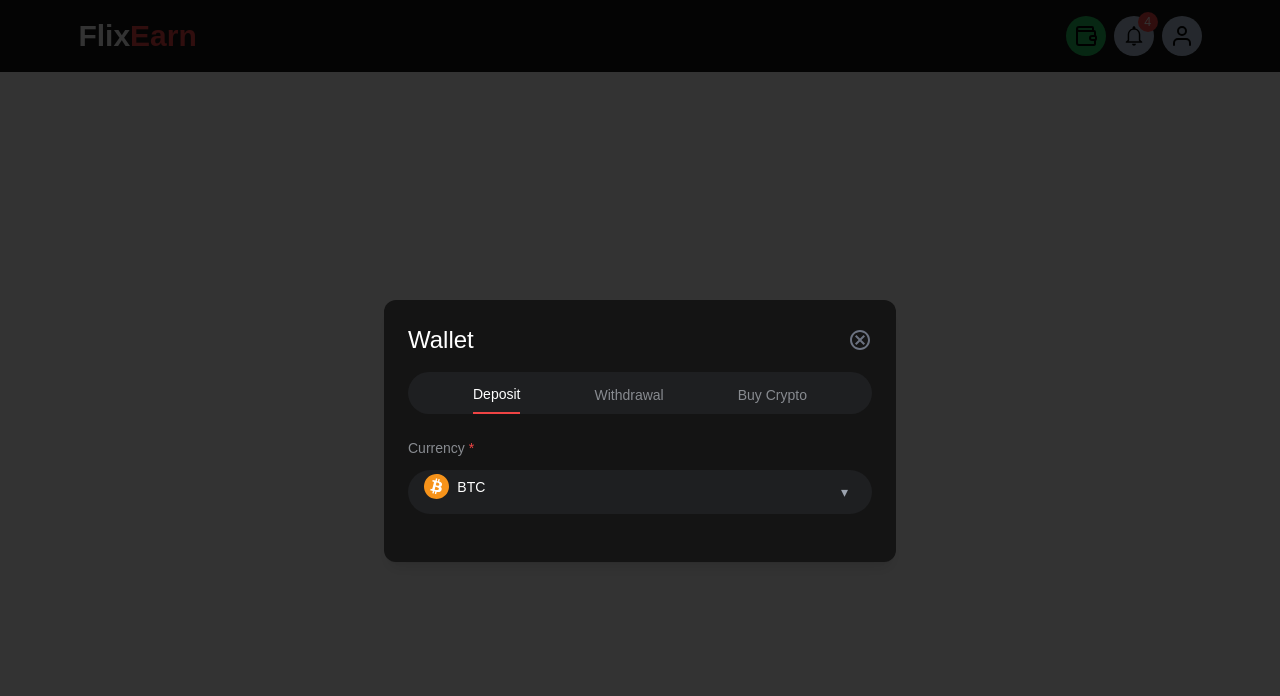
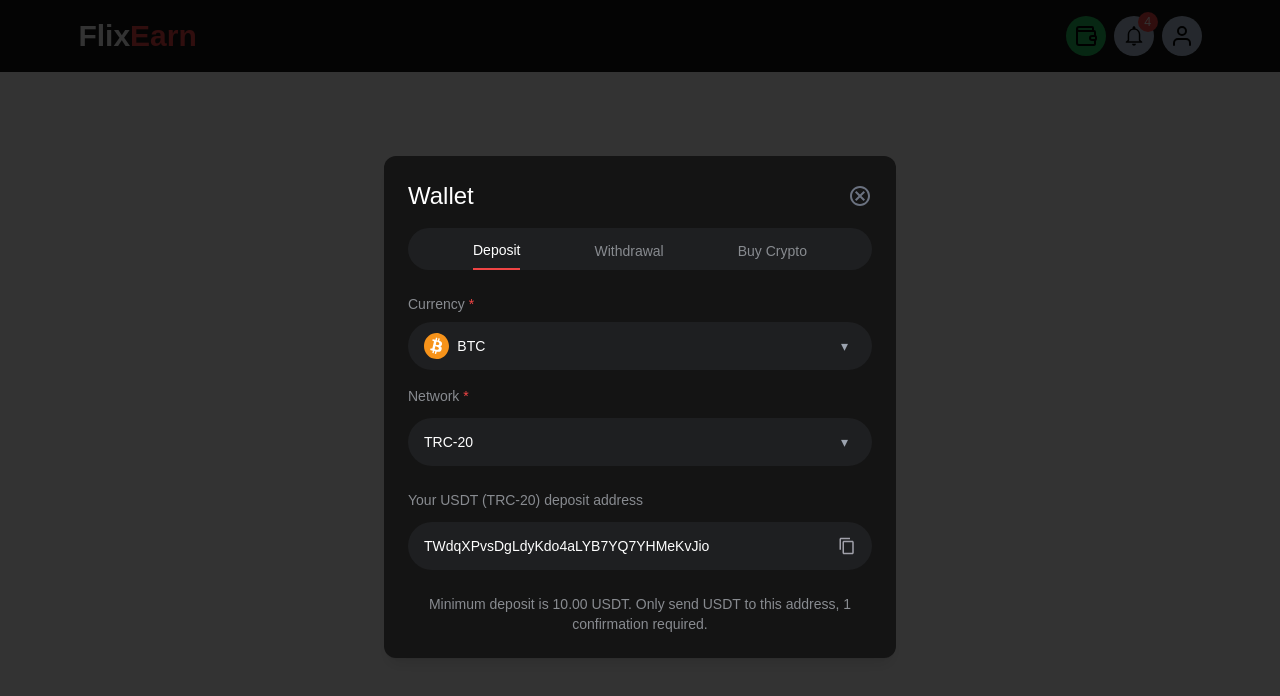
Before and after one commit to boyalonexr/flixEarn, a React (Vite) app: page / in a window 1280 px wide. Both pictures are taken after a click on the button 1085 px from the left and 36 px from the top of the page. Shown: the top 696 px of the page. Built offline with nearby package versions, Linux system fonts and the light colour scheme; a web font is replaced by a local one.

Commit message:
finished the wallet-deposit section

```diff
--- a/src/Components/Wallet.jsx
+++ b/src/Components/Wallet.jsx
@@ -7,6 +7,7 @@
 import ltc from '../assets/currencies/ltc.svg'
 import usdc from '../assets/currencies/usdc.svg'
 import doge from '../assets/currencies/doge.svg'
+import { MdContentCopy } from "react-icons/md";
 
 const cryptoOptions = [
   {icon: btc, name: 'BTC' },
@@ -15,12 +16,23 @@
   {icon: usdc, name: 'USDC'},
   {icon: usdt, name: 'USDT'},
   {icon: doge, name: 'DOGE' },
+]
 
-]
+const networkOptions = [
+  { name: 'TRC-20' },
+  { name: 'ERC-20' },
+  { name: 'BEP-20' },
+];
+
+
 function Wallet({ toogleActive }) {
   const [activeWallet, setActiveWallet] = useState("deposit");
   const [selected, setSelected] = useState(cryptoOptions[0])
+  const [selectedNetwork, setSelectedNetwork] = useState(networkOptions[0])
   const [ open, setOpen ] = useState(null)
+  const address = "TWdqXPvsDgLdyKdo4aLYB7YQ7YHMeKvJio";
+  const [copied, setCopied ] = useState(false)
+
 
   const setActiveWalletType = (type) => {
     setActiveWallet(type);
@@ -30,6 +42,11 @@
     setOpen(prev => ( prev === type ? null : type ))
   }
 
+  const handleCopy = () => {
+    navigator.clipboard.writeText(address);
+    setCopied(true);
+    setTimeout(()=> setCopied(false), 2000);
+  }
 
   return (
     <>
@@ -43,7 +60,7 @@
         exit={{ opacity: 0, y: 0 }}
         transition={{ duration: 0.5, ease: 'easeInOut' }}
         viewport={{ once: true }}
-        className="fixed top-1/4 left-0 right-0 bg-[#141414] z-20 text-white p-6 font-reddit rounded-xl shadow-lg w-[95%] mx-auto max-w-lg">
+        className="fixed left-0 right-0 bg-[#141414] z-20 text-white p-6 font-reddit rounded-xl shadow-lg w-[95%] mx-auto max-w-lg">
         <div className="flex justify-between items-center mb-4">
           <h1 className="text-2xl">Wallet</h1>
           <button onClick={() => toogleActive(false)} className="text-2xl text-gray-500">
@@ -85,6 +102,7 @@
 
         {/* Animated content area */}
         <div className="relative mt-6 min-h-[100px] text-sm text-[#888b90]">
+
           {activeWallet === "deposit" && (
             <div className="transition-all duration-300 animate-fade-in">
               <p>Currency <span className="text-red-500">*</span></p>
@@ -92,7 +110,7 @@
               <button
                 onClick={()=> toogleOpen('currency')}
                 className={
-                  `flex item transition-all duration-500 justify-between w-full bg-[#1e1f21] px-4 py-1 mt-3 text-white rounded-full
+                  `flex items-center transition-all duration-500 justify-between w-full bg-[#1e1f21] px-4 h-12 mt-2 text-white rounded-full
                   ${ open === 'currency' ? 'border-red-500 border' : ''}`}>
                 <span className="flex items-center gap-2">
                   <img className="w-1/3" src={selected.icon} alt="" />
@@ -104,19 +122,67 @@
                 </span>
               </button>
 
-              {open &&
-              <div className="absolute max-h-40 w-full bg-[#141414] border overflow-y-scroll scrollbar-thin scrollbar-thumb-red-700 scrollbar-track-transparent border-zinc-700 rounded-lg mt-0.5 text-white px-4 pr-4 custom-scrollbar">
+               <p className="mt-4">Network <span className="text-red-500">*</span></p>
+              <button
+                onClick={()=> toogleOpen('network')}
+                className={
+                  `flex items-center transition-all duration-500 justify-between w-full bg-[#1e1f21] h-12 px-4 mt-3 text-white rounded-full
+                  ${ open === 'network' ? 'border-red-500 border' : ''}`}>
+                <p className="capitalize">{selectedNetwork.name}</p>
+
+                <span className={`p-2 ${open === 'network' ? 'text-red-500' : 'text-gray-400'}`}>
+                  &#9662;
+                </span>
+              </button>
+
+              <div className="w-full relative">
+               { copied && <span
+                  className="absolute -top-2 right-0 bg-[#27272a] text-xs px-3 py-1.5 rounded-full text-white shadow-lg animate-fade-in tooltip-copied">
+                  Copied!
+                </span>}
+
+                 <p className="mt-6">Your USDT (TRC-20) deposit address</p>
+              <button
+                onClick={handleCopy}
+                className="
+                  flex items-center transition-all duration-500 justify-between w-full bg-[#1e1f21] h-12 px-4 mt-3 text-white rounded-full" >
+                    <p>{address}</p>
+                    <MdContentCopy className={`text-lg ${copied ? 'text-red-500' : 'text-zinc-400'}`} />
+              </button>
+              </div>
+
+                <p className="mt-6 text-center">Minimum deposit is 10.00 USDT. Only send USDT to this address, 1 confirmation required.</p>
+
+              {open === 'currency' &&
+              <div className="absolute top-1/4 -mt-1 max-h-[13rem] w-full bg-[#141414] border overflow-y-scroll scrollbar-thin scrollbar-thumb-red-700 scrollbar-track-transparent border-zinc-700 rounded-xl text-white custom-scrollbar py-2 px-3">
                   { cryptoOptions.map(( crypto, index) =>(<button
                     onClick={()=> {
                       setSelected(crypto)
                       setOpen(false)
                     }}
                     key={index}
-                    className="flex py-2 items-center gap-2">
-                      <img className="w-1/3" src={crypto.icon} alt="" />
+                    className="flex py-2 items-center gap-2 w-full">
+                      <img className="w-[2rem]" src={crypto.icon} alt="" />
                       <p>{crypto.name}</p>
                   </button>))}
               </div>}
+
+              {open === 'network' && (
+                <div className="absolute top-1/2 mt-1 max-h-40 w-full bg-[#141414] border overflow-y-scroll scrollbar-thin scrollbar-thumb-red-700 scrollbar-track-transparent border-zinc-700 rounded-xl mt-0.5 text-white custom-scrollbar px-3">
+                  {networkOptions.map((network, index) => (
+                    <button
+                      key={index}
+                      onClick={() => {
+                        setSelectedNetwork(network)
+                        setOpen(null);
+                      }}
+                      className="flex p-2  items-center gap-2 w-full"
+                    >
+                      <p className={`${ selectedNetwork === network ? 'text-red-500' : 'text-white'}`}>{network.name}</p>
+                    </button>
+                  ))}
+                </div>
+          )}
             </div>
           )}
 
--- a/src/index.css
+++ b/src/index.css
@@ -2,9 +2,14 @@
 @tailwind components;
 @tailwind utilities;
 
-
-
-::-webkit-scrollbar-button {
-  display: none;
-
+.tooltip-copied::after {
+  content: '';
+  position: absolute;
+  bottom: -6px;
+  right: 25px;
+  width: 0;
+  height: 0;
+  border-left: 6px solid transparent;
+  border-right: 6px solid transparent;
+  border-top: 6px solid #27272a; /* Same as tooltip background */
 }
```
